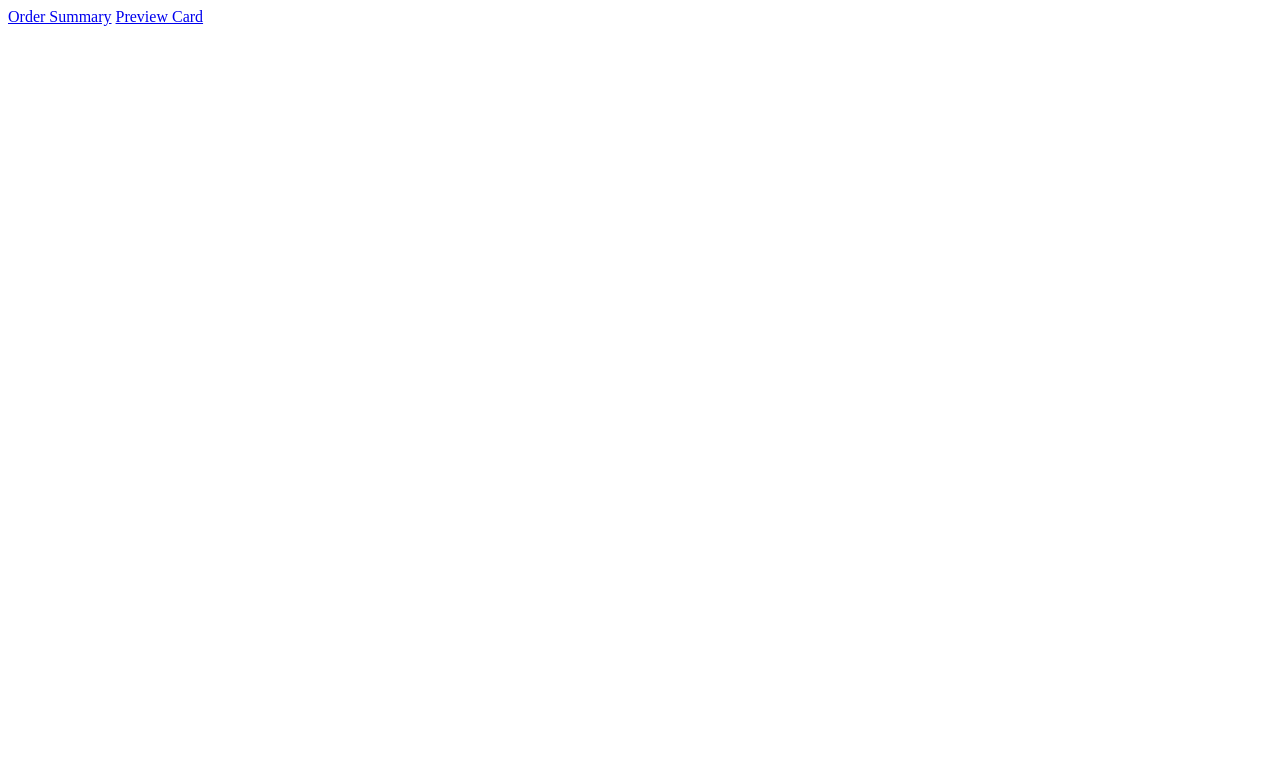
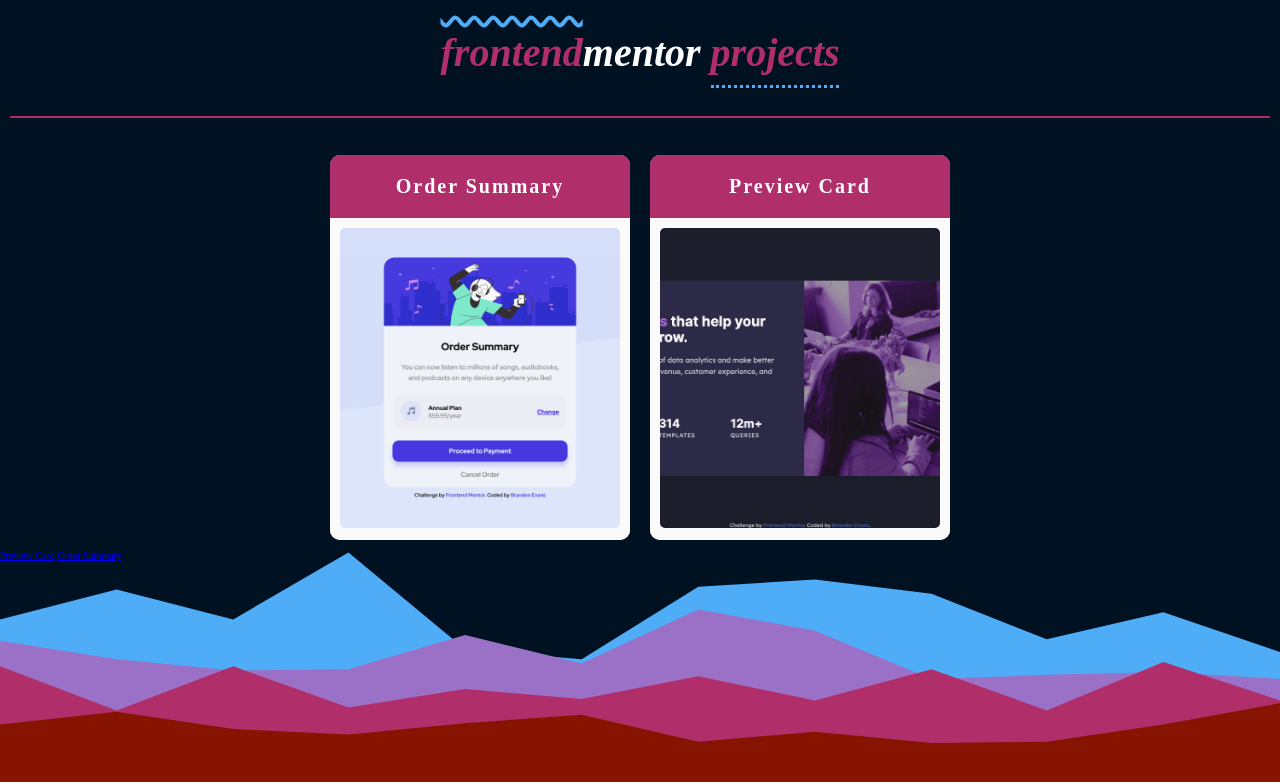
Before and after one commit to BrandenEvansWD/Front_end_mentor, a website: page index.html in a window 1280 px wide. Drawn offline with Linux system fonts and the light colour scheme.

Commit message:
Update index with style sheet and content. Add normalize, package, images.

```diff
--- a/index.html
+++ b/index.html
@@ -1,2 +1,62 @@
-<a href="/1-order-summary-component/index.html">Order Summary</a>
-<a href="/2-stats-preview-card-component/">Preview Card</a>
+<!DOCTYPE html>
+<html lang="en">
+  <head>
+    <meta charset="UTF-8" />
+    <meta http-equiv="X-UA-Compatible" content="IE=edge" />
+    <meta name="viewport" content="width=device-width, initial-scale=1.0" />
+    <title>
+      Frontend Mentor Projects | Links to all of my frontend mentor projects
+    </title>
+
+    <link rel="stylesheet" href="style.css" />
+    <link rel="stylesheet" href="normalize.css" />
+  </head>
+  <body>
+    <header>
+      <h1>
+        <span class="accent accent--1">frontend</span>mentor
+        <span class="accent accent--2">projects</span>
+      </h1>
+    </header>
+
+    <main>
+      <div class="content-container">
+        <div class="card">
+          <h2 class="card__header">Order Summary</h2>
+          <div class="card__content-container">
+            <div class="card__img">
+            <a href="/1-order-summary-component/index.html" target="_blank">
+              <img
+                class="thumbnail"
+                src="images/127.0.0.1_8080_1-order-summary-component_index.html.png"
+                alt="Order summary project photo."
+              />
+            </a>
+          </div>
+          </div>
+        </div>
+
+        <div class="card">
+          <h2 class="card__header">Preview Card</h2>
+          <div class="card__content-container">
+            <div class="card__img">
+            <a
+              href="/2-stats-preview-card-component/index.html"
+              target="_blank"
+            >
+              <img
+                class="thumbnail"
+                src="images/127.0.0.1_8080_2-stats-preview-card-component_index.html.png"
+                alt="Preview Card project photo."
+              />
+            </div>
+            </a>
+          </div>
+        </div>
+      </div>
+    </main>
+
+    <a href="/2-stats-preview-card-component/">Preview Card</a>
+    <a href="/1-order-summary-component/index.html">Order Summary</a>
+  </body>
+</html>
--- /dev/null
+++ b/main.scss
@@ -0,0 +1,99 @@
+// Base
+html {
+  box-sizing: border-box;
+  font-size: 62.5%;
+  height: 100%;
+  width: 100%;
+  scroll-padding-top: 0px;
+  background-image: url(images/layered-peaks-haikei.svg);
+  background-repeat: no-repeat;
+  background-position: bottom;
+  background-size: cover;
+  background-attachment: fixed;
+}
+
+*,
+*:before,
+*:after {
+  box-sizing: inherit;
+}
+
+//Header
+
+header {
+  margin: 3rem 1rem 0;
+
+  h1 {
+    font-size: 4rem;
+    text-align: center;
+    color: #fff;
+    border-bottom: 2px solid rgba(176, 47, 106, 1);
+    padding-bottom: 4rem;
+    font-style: oblique;
+
+    .accent {
+      color: rgba(176, 47, 106, 1);
+
+      &--1 {
+        text-decoration-line: overline;
+        text-decoration-style: wavy;
+        text-decoration-color: rgba(79, 172, 247, 1);
+      }
+
+      &--2 {
+        padding-bottom: 1rem;
+        border-bottom: rgba(79, 172, 247, 1) dotted 3px;
+      }
+    }
+  }
+}
+
+// Main
+
+.content-container {
+  width: 100%;
+  display: flex;
+  flex-direction: row;
+  justify-content: center;
+  align-items: center;
+  flex-wrap: wrap;
+}
+
+.card {
+  width: 300px;
+  height: max-content;
+  background-color: rgba(255, 255, 255, 0.8);
+  margin: 1rem;
+  border-radius: 1rem;
+  overflow: hidden;
+
+  &__header {
+    text-align: center;
+    font-size: 2rem;
+    color: #fff;
+    background-color: rgba(176, 47, 106, 1);
+    padding: 2rem;
+    margin-block: 0;
+    letter-spacing: 2px;
+  }
+
+  &__content-container {
+    display: flex;
+    justify-content: center;
+    background-color: #fff;
+    height: 100%;
+    opacity: 0.9;
+  }
+
+  &__img {
+    padding: 1rem;
+  }
+
+  .thumbnail {
+    max-width: 100%;
+    max-height: 100%;
+    height: 300px;
+    object-fit: cover;
+    border-radius: 5px;
+  }
+}
```
Also changed, not shown: package.json (added, +21 -0 lines), images/127.0.0.1_8080_1-order-summary-component_index.html.png (added), images/127.0.0.1_8080_2-stats-preview-card-component_index.html.png (added), images/layered-peaks-haikei.svg (added), normalize.css (added), style.css (added), 1 other file.
